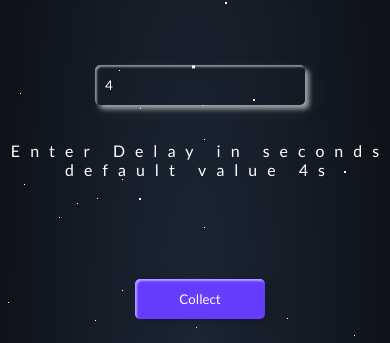
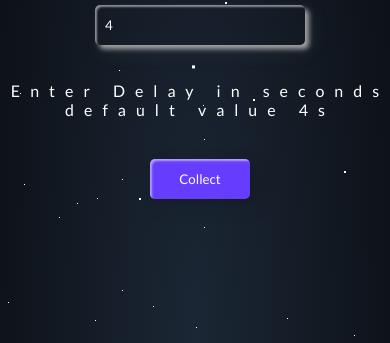
Before and after one commit to Abhishekkumar25122512/Abhisheknewscript, a plain HTML site: page index.html in a window 390 px wide. Shown: the part 501-844 px from the top of the page. Drawn offline with Linux system fonts and the light colour scheme.

Commit message:
optimized button for phone

```diff
--- a/index.html
+++ b/index.html
@@ -28,14 +28,13 @@
     <div id="stars3"></div>
     <div id="title">
       <span> Bing Rewards </span>
-      <br />
-      <br />
       <div class="inp">
         <input type="number" id="userInput" placeholder="Enter a value" value="4"/>
         <p id="#warn">Enter Delay in seconds default value 4s</p>
       </div>
-      <br />
+      <div class="dbtn">
       <button class="btn" onclick="newTab()">Collect</button>
+    </div>
     </div>
     <!-- <div class="warning">
       <p>Make sure to enable pop ups for this to work</p>
--- a/style/styles.css
+++ b/style/styles.css
@@ -3,7 +3,6 @@ html {
 	background: radial-gradient(ellipse at bottom, #1B2735 0%, #090A0F 100%);
 	overflow: hidden;
 }
-
 body,
 html {
 	margin: 0;
@@ -13,8 +12,8 @@ html {
 .btn {
 	background-color: #663dff!important;
 	border: none;
-	z-index: 1;
-	width: 130px;
+	z-index: 10;
+	width: 100px;
 	height: 40px;
 	color: #fff;
 	border-radius: 5px;
@@ -30,7 +29,8 @@ html {
 		7px 7px 20px 0px rgba(0, 0, 0, .1),
 		4px 4px 5px 0px rgba(0, 0, 0, .1);
 	outline: none;
-	margin: 20px;
+	/* padding-bottom: 5%; */
+	margin-bottom: 20px;
 }
 
 .btn:after {
@@ -61,7 +61,11 @@ html {
 .btn:active {
 	top: 2px;
 }
+.dbtn {
+	overflow: visible;
+	padding-bottom: 25px;
 
+}
 .warning p {
 	position: inherit;
 	bottom: 2.5%;
```
